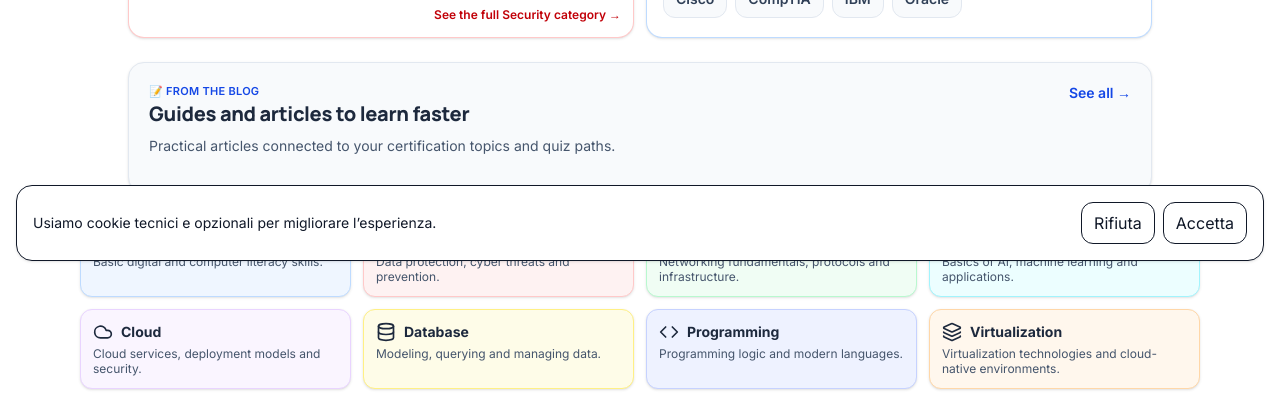
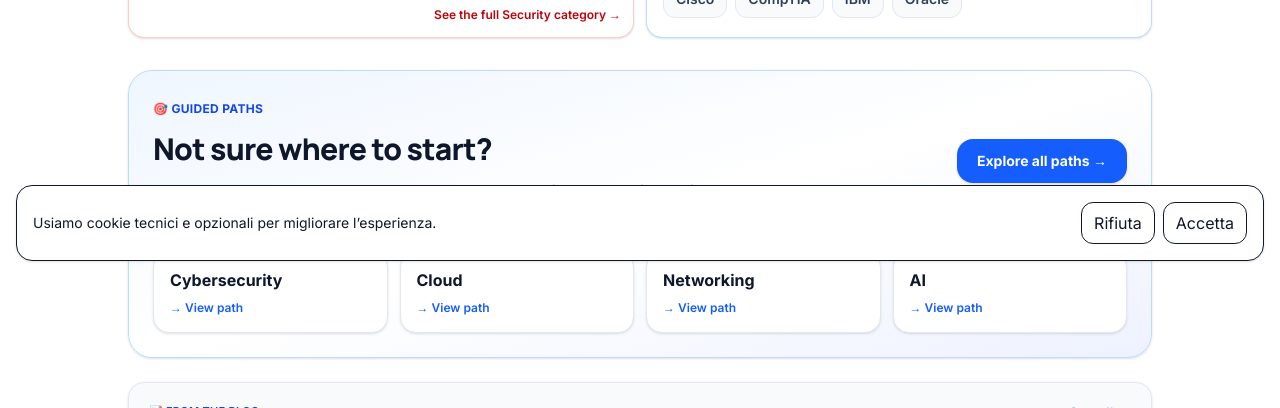
Before and after one commit to martens79/certifyquiz-next, a Next.js app: page / in a window 1280 px wide. Shown: the part 523-931 px from the top of the page. Built offline with nearby package versions, Linux system fonts and the light colour scheme; no server answers.

Commit message:
Add PathBox to homepage to improve user guidance and conversion

```diff
--- a/src/components/home/Home.tsx
+++ b/src/components/home/Home.tsx
@@ -9,6 +9,7 @@ import { categoryPath, type CategoryKey, type Locale } from "@/lib/paths";
 
 import BlogTeaser from "@/components/BlogTeaser";
 import logo from "@/../public/images/logo-certifyquiz.png";
+import PathBox from "@/components/home/PathBox";
 
 import {
   BrainCircuit,
@@ -573,6 +574,12 @@ export default function Home({ lang, isLoggedIn = false, stats }: Props) {
         </div>
       </section>
 
+
+{/* PATH BOX — guida l’utente che non sa da dove iniziare */}
+<PathBox lang={safeLang as any} />
+
+{/* BLOG SECTION — spostata più in alto e resa più visibile */}
+<section className="mt-5 md:mt-6 max-w-5xl mx-auto" aria-label="Blog"></section>
       {/* BLOG SECTION — spostata più in alto e resa più visibile */}
       <section className="mt-5 md:mt-6 max-w-5xl mx-auto" aria-label="Blog">
         <div className="rounded-2xl border border-slate-200 bg-slate-50 p-4 md:p-5 shadow-sm">
--- /dev/null
+++ b/src/components/home/PathBox.tsx
@@ -0,0 +1,119 @@
+import Link from "next/link";
+
+type Lang = "it" | "en" | "fr" | "es";
+
+type Props = {
+  lang: Lang;
+};
+
+const pathBase = {
+  it: "/it/percorsi",
+  en: "/paths",
+  fr: "/fr/parcours",
+  es: "/es/rutas",
+};
+
+const content = {
+  it: {
+    eyebrow: "🎯 PERCORSI GUIDATI",
+    title: "Non sai da dove iniziare?",
+    subtitle:
+      "Scegli una roadmap chiara e capisci quali certificazioni seguire per entrare in cybersecurity, cloud, reti, database o programmazione.",
+    cta: "Vedi tutti i percorsi",
+    items: [
+      { label: "Cybersecurity", href: "/it/roadmap-cybersecurity" },
+      { label: "Cloud", href: "/it/roadmap-cloud" },
+      { label: "Networking", href: "/it/roadmap-networking" },
+      { label: "AI", href: "/it/roadmap-ai" },
+    ],
+    go: "Vai al percorso",
+  },
+  en: {
+    eyebrow: "🎯 GUIDED PATHS",
+    title: "Not sure where to start?",
+    subtitle:
+      "Choose a clear roadmap and understand which certifications to follow for cybersecurity, cloud, networking, databases, or programming.",
+    cta: "Explore all paths",
+    items: [
+      { label: "Cybersecurity", href: "/roadmap-cybersecurity" },
+      { label: "Cloud", href: "/roadmap-cloud" },
+      { label: "Networking", href: "/roadmap-networking" },
+      { label: "AI", href: "/roadmap-ai" },
+    ],
+    go: "View path",
+  },
+  fr: {
+    eyebrow: "🎯 PARCOURS GUIDÉS",
+    title: "Vous ne savez pas par où commencer ?",
+    subtitle:
+      "Choisissez une roadmap claire et découvrez quelles certifications suivre pour la cybersécurité, le cloud, les réseaux, les bases de données ou la programmation.",
+    cta: "Voir tous les parcours",
+    items: [
+      { label: "Cybersécurité", href: "/fr/roadmap-cybersecurity" },
+      { label: "Cloud", href: "/fr/roadmap-cloud" },
+      { label: "Réseaux", href: "/fr/roadmap-networking" },
+      { label: "IA", href: "/fr/roadmap-ai" },
+    ],
+    go: "Voir le parcours",
+  },
+  es: {
+    eyebrow: "🎯 RUTAS GUIADAS",
+    title: "¿No sabes por dónde empezar?",
+    subtitle:
+      "Elige una ruta clara y descubre qué certificaciones seguir para entrar en ciberseguridad, cloud, redes, bases de datos o programación.",
+    cta: "Ver todas las rutas",
+    items: [
+      { label: "Cybersecurity", href: "/es/roadmap-cybersecurity" },
+      { label: "Cloud", href: "/es/roadmap-cloud" },
+      { label: "Networking", href: "/es/roadmap-networking" },
+      { label: "AI", href: "/es/roadmap-ai" },
+    ],
+    go: "Ver ruta",
+  },
+};
+
+export default function PathBox({ lang }: Props) {
+  const t = content[lang] ?? content.en;
+
+  return (
+    <section className="mx-auto mt-8 w-full max-w-5xl rounded-3xl border border-blue-200 bg-gradient-to-br from-blue-50 via-white to-indigo-50 p-6 shadow-sm">
+      <div className="flex flex-col gap-5 md:flex-row md:items-center md:justify-between">
+        <div>
+          <p className="text-xs font-bold uppercase tracking-wide text-blue-700">
+            {t.eyebrow}
+          </p>
+
+          <h2 className="mt-2 text-2xl font-extrabold tracking-tight text-slate-900 md:text-3xl">
+            {t.title}
+          </h2>
+
+          <p className="mt-3 max-w-2xl text-sm leading-6 text-slate-700 md:text-base">
+            {t.subtitle}
+          </p>
+        </div>
+
+        <Link
+          href={pathBase[lang]}
+          className="inline-flex shrink-0 items-center justify-center rounded-2xl bg-blue-600 px-5 py-3 text-sm font-bold text-white shadow-sm hover:bg-blue-700"
+        >
+          {t.cta} →
+        </Link>
+      </div>
+
+      <div className="mt-6 grid gap-3 sm:grid-cols-2 lg:grid-cols-4">
+        {t.items.map((item) => (
+          <Link
+            key={item.href}
+            href={item.href}
+            className="group rounded-2xl border border-slate-200 bg-white p-4 shadow-sm transition hover:-translate-y-0.5 hover:border-blue-300 hover:shadow-md"
+          >
+            <div className="font-bold text-slate-900">{item.label}</div>
+            <div className="mt-2 text-xs font-semibold text-blue-600">
+              → {t.go}
+            </div>
+          </Link>
+        ))}
+      </div>
+    </section>
+  );
+}
```
